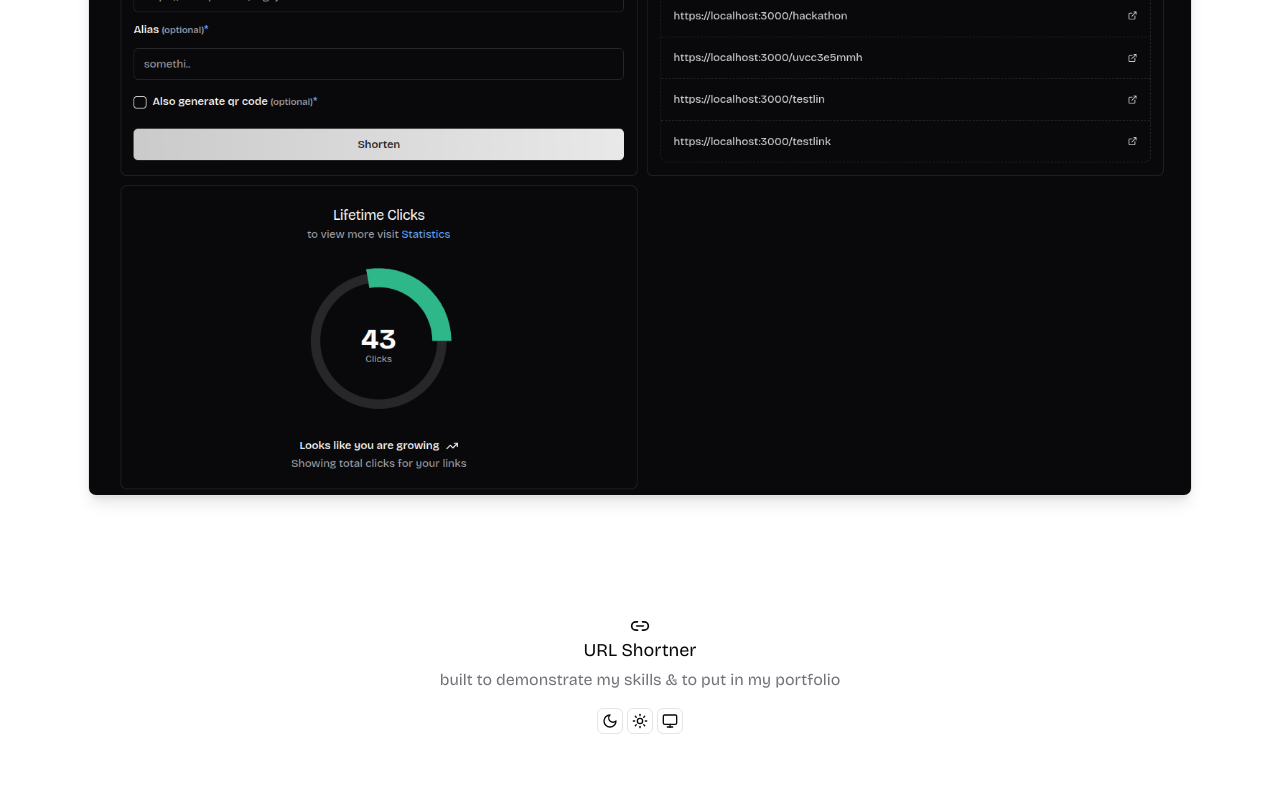
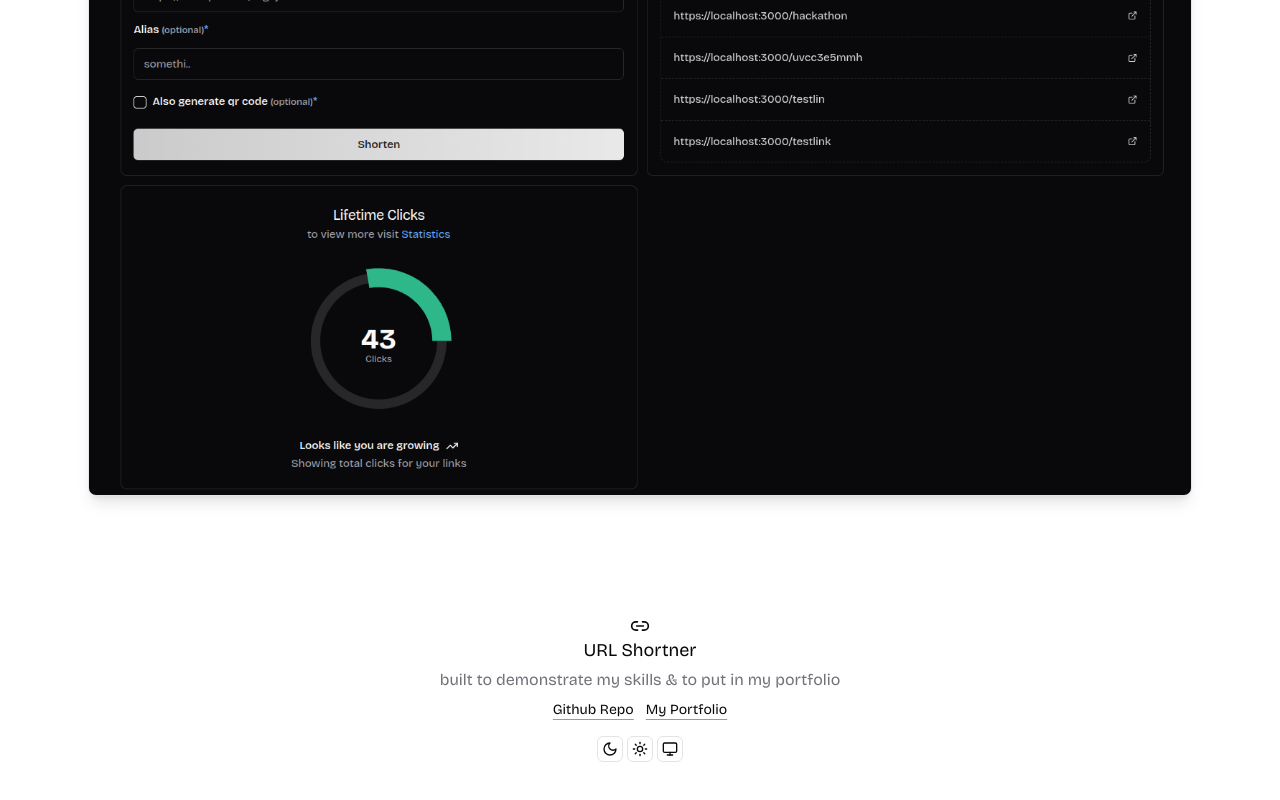
Before and after one commit to r2hu1/u-sh, a Next.js app: page / in a window 1280 px wide. Shown: the part 818-1618 px from the top of the page. Before the commit the page ends 1592 px from the top, so only its background shows below. Built offline with nearby package versions, Linux system fonts and the light colour scheme; no server answers.

Commit message:
feat(ui): update footer links to point to the correct GitHub repo and personal portfolio

```diff
--- a/components/landing/Footer.jsx
+++ b/components/landing/Footer.jsx
@@ -10,10 +10,10 @@ export default function Footer() {
                 <h3 className="text-lg -mb-1 -mt-2">URL Shortner</h3>
                 <p className="text-muted-foreground text-sm sm:text-base">built to demonstrate my skills & to put in my portfolio</p>
             </div>
-            {/* <div className="mt-2 flex gap-3 items-center justify-center">
-                <Link href="https://github.com/r2hu1/url-shortner" className="underline underline-offset-[5px] decoration-blue-400 text-sm">Github Repo</Link>
-                <Link href="https://rahul.eu.org" className="underline underline-offset-[5px] decoration-blue-400 text-sm">My Portfolio</Link>
-            </div> */}
+            <div className="mt-2 flex gap-3 items-center justify-center">
+                <Link href="https://github.com/Agamya-Samuel/url-shortner" className="underline underline-offset-[5px] decoration-blue-400 text-sm">Github Repo</Link>
+                <Link href="https://agamya.dev" className="underline underline-offset-[5px] decoration-blue-400 text-sm">My Portfolio</Link>
+            </div>
             <div className="mt-4">
                 <ModeToggle />
             </div>
```
